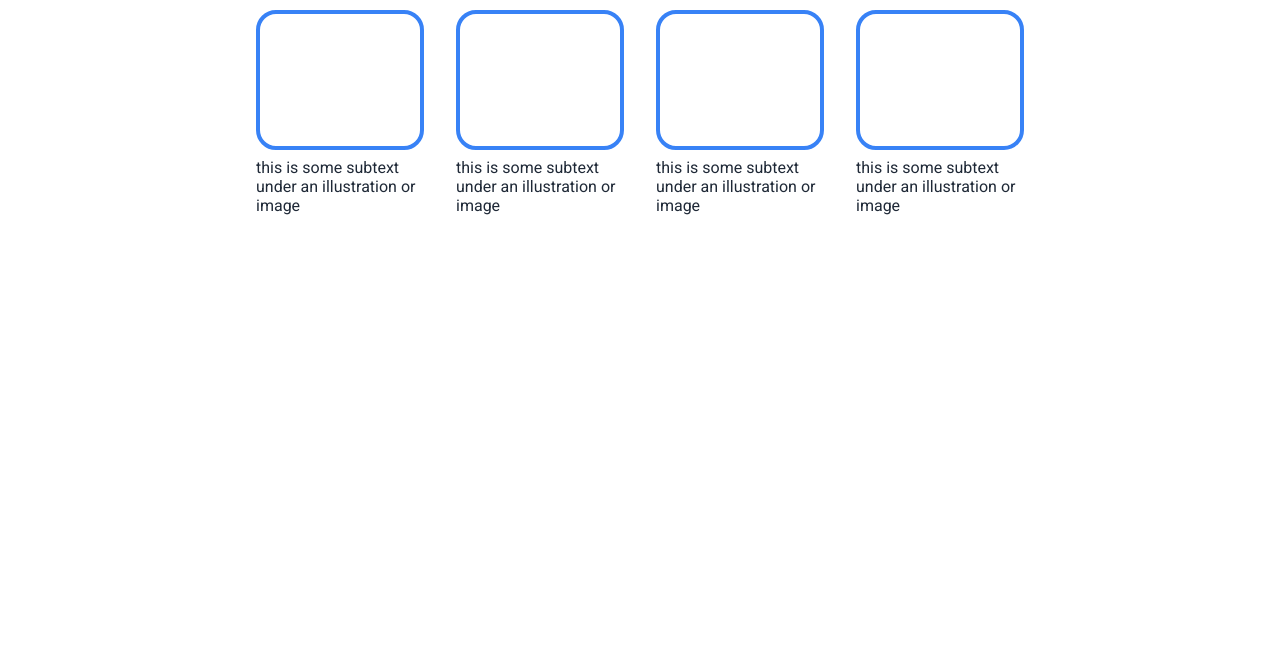
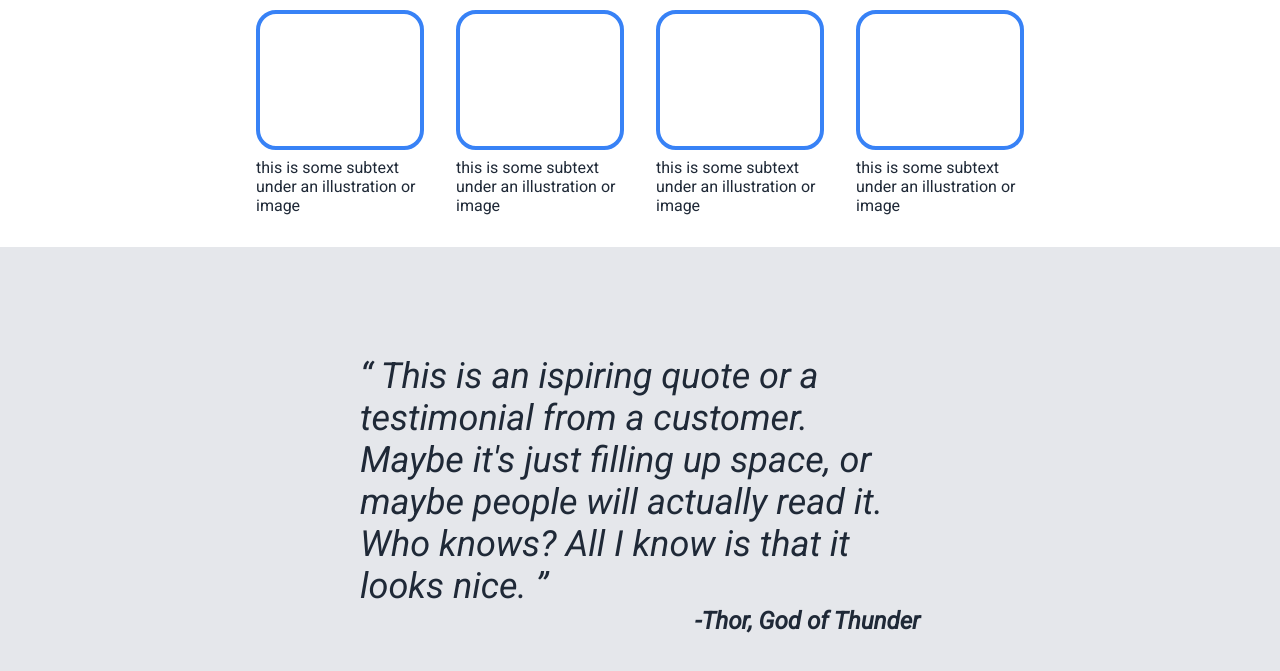
Before and after one commit to Ioan93Andrei/Odin_Landing_Page, a plain HTML site: page index.html in a window 1280 px wide. Shown: the part 771-1442 px from the top of the page. Before the commit the page ends 1018 px from the top, so only its background shows below. Drawn offline with Linux system fonts and the light colour scheme.

Commit message:
the quote section is also done

```diff
--- a/index.html
+++ b/index.html
@@ -37,6 +37,8 @@
 
     <!-- Hero Section ends here. -->
 
+    <!-- Cards Section starts here. -->
+
     <h2 class="main-text">Some random information</h2>
 
     <div id="main-card-container">
@@ -58,7 +60,19 @@
         </div>
     </div>
 
-    <!-- Cards Section starts here. -->
+    <!-- Card section ends here. -->
 
+    <!-- Quote section starts here. -->
+
+    <div id="quote">
+        <em>
+            <q>
+                This is an ispiring quote or a testimonial from a customer. Maybe it's just filling up space, or maybe people will actually read it. Who knows? All I know is that it looks nice.
+            </q>
+            <h6>-Thor, God of Thunder</h6>
+        </em>
+    </div>
+
+    <!-- Quote section ends here. -->
 </body>
 </html>
--- a/styles/style.css
+++ b/styles/style.css
@@ -107,3 +107,17 @@
     color: #1F2937;
     padding-top: 0.5em;
 }
+
+/* This is for the quote section */
+
+#quote {
+    background-color: #E5E7EB;
+    font-size: 36px;
+    font-weight: lighter;
+    color: #1F2937;
+    padding: 3em 10em;
+}
+
+#quote h6 {
+    text-align: end;
+}
```
